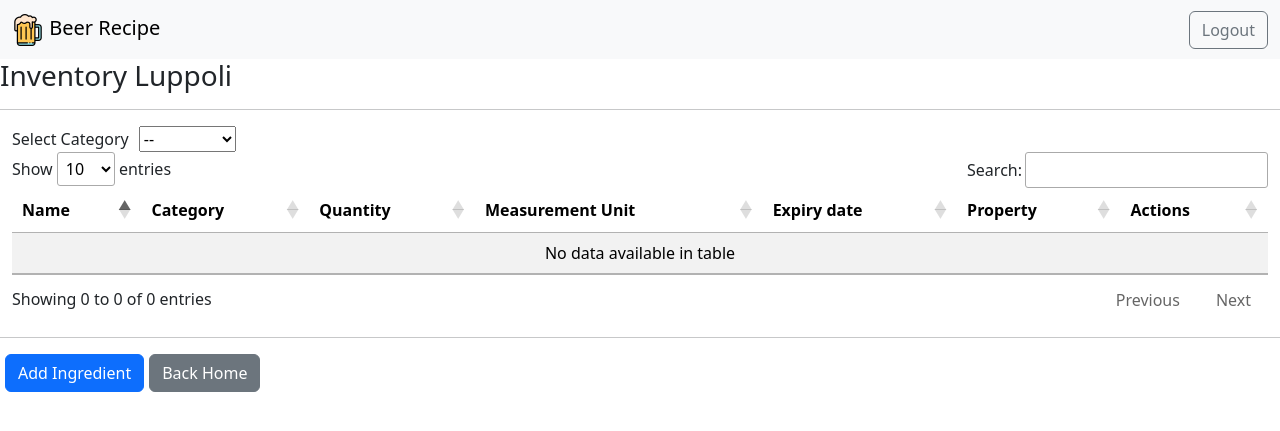
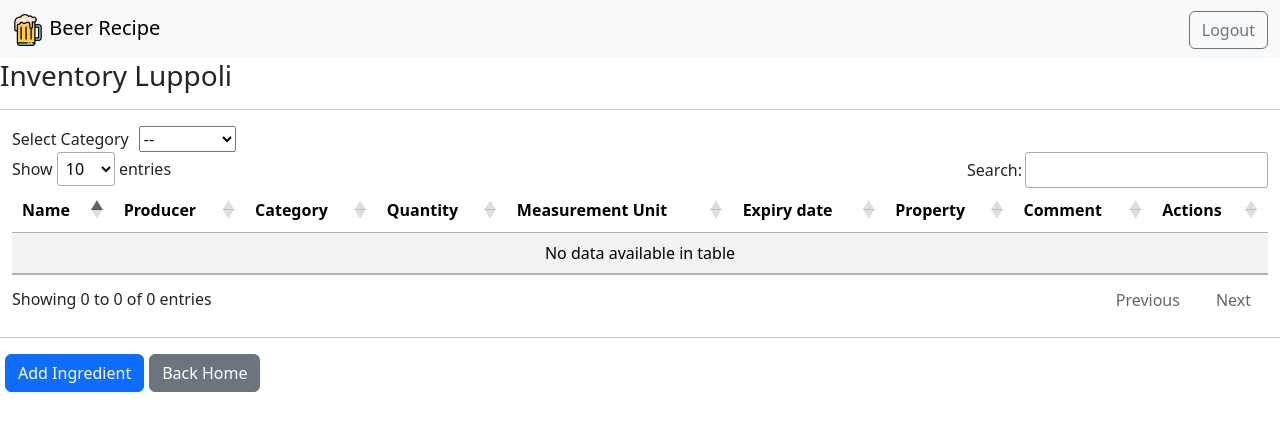
Before and after one commit to giuseppebellissimo/BeerProject, a Django app: page /beerRecipe/list-ingredient/2/ in a window 1280 px wide. Shown: the top 431 px of the page. Run offline with Django 5.2, Linux system fonts and the light colour scheme; a user stored in the database is signed in; data comes from the database, SQL or seed files in the repository; both versions use the stored data as it was after the commit; some libraries are stand-ins or nearby versions.

Commit message:
Added "Producer" attribute to the Ingredient model and implemented the change in the various files

```diff
--- a/beerRecipe/models.py
+++ b/beerRecipe/models.py
@@ -37,6 +37,7 @@ class Ingredient(models.Model):
     id_category = models.ForeignKey(Category, on_delete=models.CASCADE)
     property = YAMLField(blank=True)
     comment = models.TextField(blank=True)
+    producer = models.CharField(max_length=100, null=True)
 
     def __str__(self):
         return self.name
--- a/beerRecipe/templates/beerRecipe/addIngredientRecipe.html
+++ b/beerRecipe/templates/beerRecipe/addIngredientRecipe.html
@@ -160,6 +160,7 @@
                     form_data.append('quantity', document.getElementById('id_quantity').value);
                     form_data.append('measurement_unit', document.getElementById('id_measurement_unit').value);
                     form_data.append('comment', document.getElementById('id_comment').value);
+                    form_data.append('producer', document.getElementById('id_producer').value);
                     form_data.append('ingredient_selected', ingredientId);
 
                     if (document.getElementById('id_name_category').value && document.getElementById('id_name_new_category').value) {
--- a/beerRecipe/templates/beerRecipe/listIngredient.html
+++ b/beerRecipe/templates/beerRecipe/listIngredient.html
@@ -17,11 +17,13 @@
                     <thead>
                     <tr>
                         <th scope="col">Name</th>
+                        <th scope="col">Producer</th>
                         <th scope="col">Category</th>
                         <th scope="col">Quantity</th>
                         <th scope="col">Measurement Unit</th>
                         <th scope="col">Expiry date</th>
                         <th scope="col">Property</th>
+                        <th scope="col">Comment</th>
                         <th scope="col">Actions</th>
                     </tr>
                     </thead>
@@ -29,6 +31,7 @@
                     {% for ingredient in ingredients %}
                         <tr>
                             <td>{{ ingredient.id_ingredient.name }}</td>
+                            <td>{{ ingredient.id_ingredient.producer }}</td>
                             <td>{{ ingredient.id_ingredient.id_category.name }}</td>
                             <td>{{ ingredient.display_quantity }}</td>
                             <td>{{ ingredient.original_unit }}</td>
@@ -38,6 +41,7 @@
                                     <strong>{{ name }}:</strong> {{ value }}<br>
                                 {% endfor %}
                             </td>
+                            <td>{{ ingredient.id_ingredient.comment }}</td>
                             <td>
                                 <a class="btn btn-primary rounded-pill" style="height: fit-content; margin-right: 5px"
                                    href="{% url 'manage-ingredient-inventory' inventories.id ingredient.id_ingredient.id %}">
--- a/beerRecipe/templates/beerRecipe/manageIngredientInventory.html
+++ b/beerRecipe/templates/beerRecipe/manageIngredientInventory.html
@@ -146,6 +146,7 @@
                         form_data.append('measurement_unit', document.getElementById('id_measurement_unit').value);
                         form_data.append('expiry_date', document.getElementById('id_expiry_date').value);
                         form_data.append('comment', document.getElementById('id_comment').value);
+                        form_data.append('producer', document.getElementById('id_producer').value);
 
                         if (document.getElementById('id_name_category').value && document.getElementById('id_name_new_category').value) {
                             appendAlert("Both 'Name Category' and 'New Category Name' cannot be filled at the same time.", 'danger');
--- a/beerRecipe/templates/beerRecipe/viewRecipe.html
+++ b/beerRecipe/templates/beerRecipe/viewRecipe.html
@@ -34,10 +34,12 @@
                 <thead>
                 <tr>
                     <th scope="col">Name</th>
+                    <th scope="col">Producer</th>
                     <th scope="col">Category</th>
                     <th scope="col">Quantity</th>
                     <th scope="col">Measurement Unit</th>
                     <th scope="col">Property</th>
+                    <th scope="col">Comment</th>
                     <th scope="col">Actions</th>
                 </tr>
                 </thead>
@@ -45,6 +47,7 @@
                 {% for ingredient in ingredients %}
                     <tr>
                         <td>{{ ingredient.id_ingredient.name }}</td>
+                        <td>{{ ingredient.id_ingredient.producer }}</td>
                         <td>{{ ingredient.id_ingredient.id_category.name }}</td>
                         <td>{{ ingredient.display_quantity }}</td>
                         <td>{{ ingredient.original_unit }}</td>
@@ -53,6 +56,7 @@
                                 <strong>{{ name }}:</strong> {{ value }}<br>
                             {% endfor %}
                         </td>
+                        <td>{{ ingredient.id_ingredient.comment }}</td>
                         <td>
                             <a class="btn btn-primary rounded-pill" style="height: fit-content; margin-right: 5px"
                                href="{% url 'add-ingredient-recipe' recipe.id ingredient.id_ingredient.id %}?hide_back_button=False">
--- a/beerRecipe/views.py
+++ b/beerRecipe/views.py
@@ -146,7 +146,7 @@ def check_missing_ingredients_from_recipe(request):
     missing_ingredients = []
 
     if not ingredients_recipe:
-        response={
+        response = {
             'name_recipe': name_recipe,
             'has_no_ingredients': True,
         }
@@ -185,6 +185,8 @@ def add_ingredient_to_recipe(request, recipe_id, ingredient_id=None):
             initial_data = {
                 'name_ingredient': ingredient.id_ingredient.name,
                 'name_category': ingredient.id_ingredient.id_category,
+                'comment': ingredient.id_ingredient.comment,
+                'producer': ingredient.id_ingredient.producer,
                 'quantity': ingredient.quantity,
                 'measurement_unit': ingredient.measurement_unit,
             }
@@ -227,6 +229,7 @@ def add_ingredient_to_recipe(request, recipe_id, ingredient_id=None):
             quantity = request.POST.get('quantity')
             measurement_unit = request.POST.get('measurement_unit')
             comment = request.POST.get('comment')
+            producer = request.POST.get('producer')
             ingredient_selected = request.POST.get('ingredient_selected')
 
             total_forms = int(request.POST.get('total_forms'))
@@ -251,7 +254,8 @@ def add_ingredient_to_recipe(request, recipe_id, ingredient_id=None):
                     'name': name_ingredient,
                     'id_category': category,
                     'property': properties_yaml,
-                    'comment': comment
+                    'comment': comment,
+                    'producer': producer
                 })
 
             IngredientRecipe.objects.update_or_create(
@@ -612,10 +616,11 @@ def manage_ingredients_inventory(request, inventory_id, ingredient_id=None):
             initial_data = {
                 'name_ingredient': ingredient.id_ingredient.name,
                 'name_category': ingredient.id_ingredient.id_category,
+                'comment': ingredient.id_ingredient.comment,
+                'producer': ingredient.id_ingredient.producer,
                 'quantity': ingredient.quantity,
                 'measurement_unit': ingredient.measurement_unit,
-                'expiry_date': ingredient.expiry_date,
-                'comment': ingredient.id_ingredient.comment
+                'expiry_date': ingredient.expiry_date
             }
 
             property_data = yaml.safe_load(
@@ -657,6 +662,7 @@ def manage_ingredients_inventory(request, inventory_id, ingredient_id=None):
             measurement_unit = request.POST.get('measurement_unit')
             expiry_date = request.POST.get('expiry_date') or None
             comment = request.POST.get('comment')
+            producer = request.POST.get('producer')
 
             total_forms = int(request.POST.get('total_forms'))
             properties = get_data_formset(request, total_forms)
@@ -684,7 +690,8 @@ def manage_ingredients_inventory(request, inventory_id, ingredient_id=None):
                                                                               'name': name_ingredient,
                                                                               'id_category': category,
                                                                               'property': properties_yaml,
-                                                                              'comment': comment
+                                                                              'comment': comment,
+                                                                              'producer': producer,
                                                                           })
                 InventoryIngredient.objects.update_or_create(
                     id_inventory=inventory,
```
Also changed, not shown: beerRecipe/forms.py (+9 -5 lines), beerRecipe/migrations/0014_ingredientrecipe_original_unit.py (added), beerRecipe/migrations/0015_ingredient_producer.py (added), db.sqlite3.
